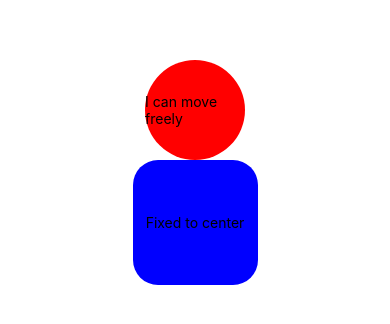
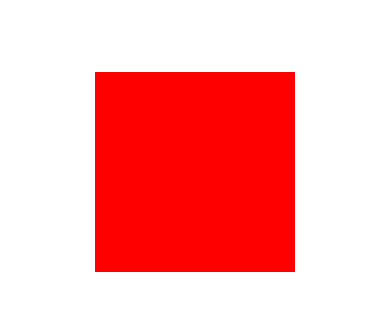
Before and after one commit to biswanathTewari/reactNativeExperiments, a React Native app: screen / in a window 390 px wide. Shown: the part 250-574 px from the top of the page. Built offline with nearby package versions, Linux system fonts and the light colour scheme.

Commit message:
feat - opacity animation

```diff
--- a/src/App.js
+++ b/src/App.js
@@ -1,13 +1,13 @@
 import React from 'react';
 import {SafeAreaView} from 'react-native';
 
-import {Pan} from './screens';
+import {Opacity} from './screens';
 
 const App = () => {
   return (
     <SafeAreaView
       style={{flex: 1, justifyContent: 'center', alignItems: 'center'}}>
-      <Pan />
+      <Opacity />
     </SafeAreaView>
   );
 };
--- /dev/null
+++ b/src/screens/Opacity.js
@@ -0,0 +1,38 @@
+import React from 'react';
+import {Pressable, Animated, StyleSheet} from 'react-native';
+
+const Opacity = () => {
+  const animatedOpacity = React.useState(new Animated.Value(1))[0];
+
+  const animateIt = () => {
+    Animated.timing(animatedOpacity, {
+      toValue: 0,
+      duration: 500,
+    }).start(() => {
+      // this is the callback, after the animation is done
+      setTimeout(() => {
+        Animated.timing(animatedOpacity, {
+          toValue: 1,
+          duration: 500,
+        }).start();
+      }, 1000);
+    });
+  };
+
+  return (
+    <Pressable onPress={animateIt}>
+      <Animated.View
+        style={[styles.box, {opacity: animatedOpacity}]}></Animated.View>
+    </Pressable>
+  );
+};
+
+const styles = StyleSheet.create({
+  box: {
+    width: 200,
+    height: 200,
+    backgroundColor: 'red',
+  },
+});
+
+export {Opacity};
--- a/src/screens/index.js
+++ b/src/screens/index.js
@@ -1,2 +1,4 @@
 export * from './Landing';
 export * from './Pan';
+// animations
+export * from './Opacity';
```
